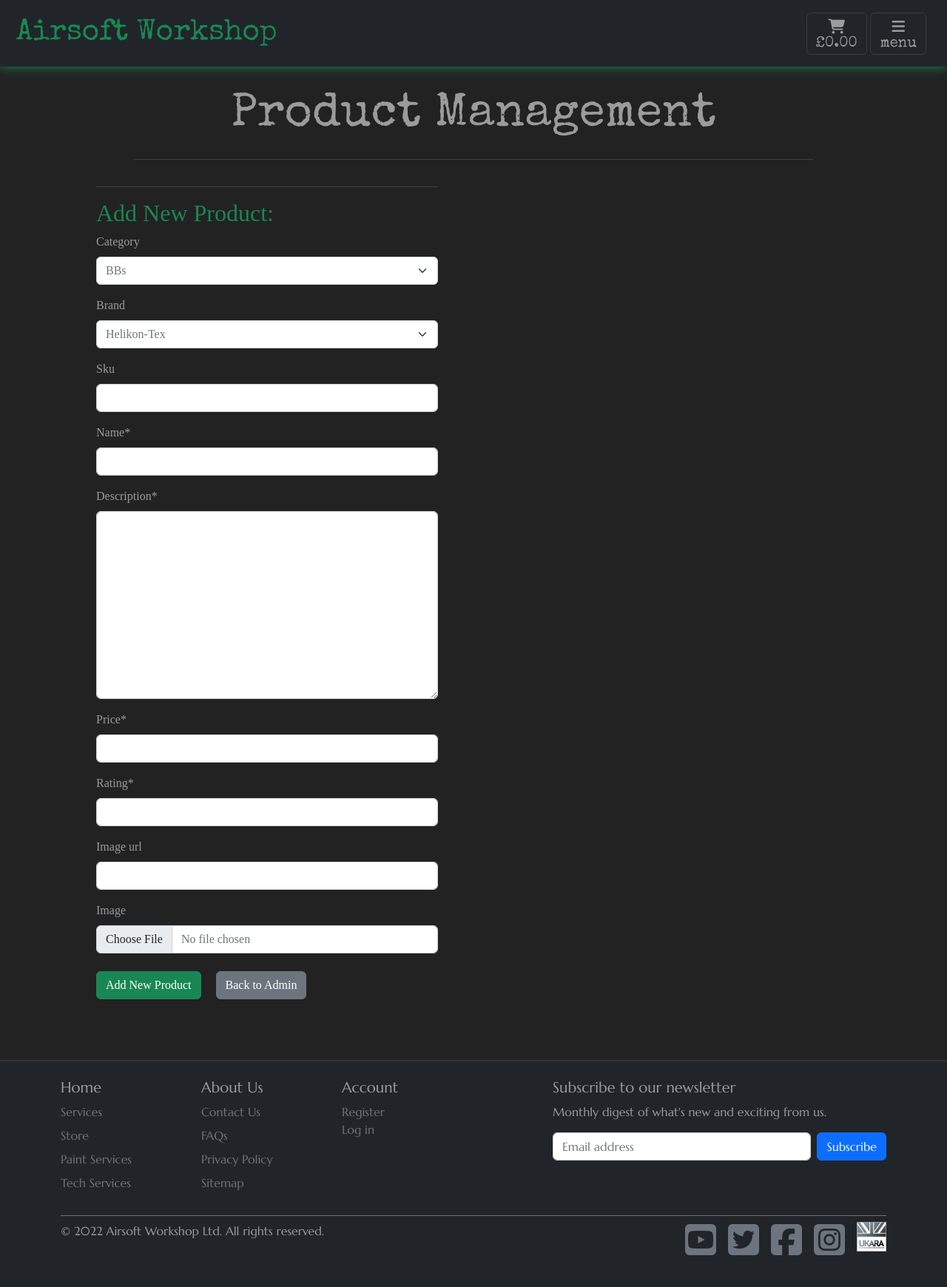
After one commit to GrantWils23/Portfolio-Project-5--Ecommerce-Applications, a Django app: page /products/add_product/ in a window 1280 px wide. The commit adds this page. Shown: the whole page at 74% size. Run offline with Django 4.2, Linux system fonts and the light colour scheme; data comes from the database, SQL or seed files in the repository; some libraries are stand-ins or nearby versions; some web fonts are replaced.

Commit message:
product admin, create admin terminal, add product view, url and template

```diff
--- a/home/urls.py
+++ b/home/urls.py
@@ -25,4 +25,5 @@ urlpatterns = [
     path('privacy_policy/', views.privacy_policy, name='privacy_policy'),
     path('sitemap/', views.sitemap_page, name='sitemap'),
     path('about_us/', views.about_us, name='about_us'),
+    path('admin_controls/', views.admin_controls, name='admin_controls'),
 ]
--- a/home/views.py
+++ b/home/views.py
@@ -36,3 +36,8 @@ def sitemap_page(request):
 def about_us(request):
     """ A view that displays the about us page"""
     return render(request, 'home/about_us.html')
+
+
+def admin_controls(request):
+    """ A view that returns the admin controls panel """
+    return render(request, 'home/admin_controls.html')
--- a/products/forms.py
+++ b/products/forms.py
@@ -16,6 +16,6 @@ class ProductForm(forms.ModelForm):
         b_friendly_names = [(b.id, b.get_friendly_name()) for b in brands]
 
         self.fields['category'].choices = c_friendly_names
-        self.fields['brands'].choices = b_friendly_names
+        self.fields['brand'].choices = b_friendly_names
         for field_name, field in self.fields.items():
-            field.widget.attrs['class']
+            field.widget.attrs['class'] = 'text-secondary'
--- /dev/null
+++ b/products/templates/products/add_product.html
@@ -0,0 +1,50 @@
+{% extends "base.html" %}
+{% load static %}
+
+
+{% block page_header %}
+<!-- Page Header-->
+<div class="container-fluid">
+    <div class="row g-0">
+        <div class="col-12 justify-content-center">
+            <h2 class="display-3 text-center mt-5 mb-1 logo-font">Product Management</h2>
+        </div>
+        <div class="container-fluid justify-content-center w-75">
+            <hr>
+        </div>
+    </div>
+</div>
+{% endblock %}
+
+
+
+{% block content %}
+
+
+<!-- Product Title -->
+
+<div class="container tertiary-font">
+    <!-- row-1 -->
+    <div class="col-6 px-5 py-1">
+        <div class="row">
+            <div class="col-12">
+                <hr>
+                <h2 class="text-success"> Add New Product:</h2>
+            </div>
+        </div>
+        <div class="row">
+            <div class="col-12">
+                <form method="POST" action="{% url 'add_product' %}" id="product-managment-form" enctype="multipart/form-data">
+                    {% csrf_token %}
+                    {{ form | crispy }}
+                    <button type="submit" class="btn btn-success me-2" value="Add Product">Add New Product</button>
+                    <span><a href="{% url 'admin_controls' %}" class="btn btn-secondary m-2">Back to Admin</a></span>
+                </form>
+            </div>
+        </div>
+    </div>
+    <!-- row-1 end -->
+</div>
+<div class="pushdown-small"></div>
+
+{% endblock %}
--- a/products/urls.py
+++ b/products/urls.py
@@ -19,5 +19,6 @@ from . import views
 
 urlpatterns = [
     path('', views.all_products, name='products'),
-    path('<product_id>', views.product_detail, name='product_detail'),
+    path('<int:product_id>/', views.product_detail, name='product_detail'),
+    path('add_product/', views.add_product, name='add_product'),
 ]
--- a/products/views.py
+++ b/products/views.py
@@ -5,6 +5,7 @@ from django.db.models import Q
 from django.db.models.functions import Lower
 
 from .models import Product, Category, Brand
+from .forms import ProductForm
 
 
 def all_products(request):
@@ -100,3 +101,14 @@ def product_detail(request, product_id):
     }
 
     return render(request, 'products/product_detail.html', context)
+
+
+def add_product(request):
+    """ Add a product to the store """
+    form = ProductForm()
+    template = 'products/add_product.html'
+    context = {
+        'form': form,
+    }
+
+    return render(request, template, context)
--- a/templates/base.html
+++ b/templates/base.html
@@ -135,7 +135,7 @@
                         <ul class="dropdown-menu dropdown-menu-dark">
                             {% if request.user.is_authenticated %}
                             {% if request.user.is_superuser %}
-                            <li><a class="dropdown-item" href="#">Product Management</a></li> <!-- come back to later -->
+                            <li><a class="dropdown-item" href="{% url 'admin_controls' %}">Store Management</a></li> <!-- come back to later -->
                             {% endif %}
                             <li><a class="dropdown-item" href="{% url 'profile' %}">User Profile</a></li> <!-- come back to later -->
                             <li>
--- a/templates/includes/footer.html
+++ b/templates/includes/footer.html
@@ -34,12 +34,9 @@
                         <ul class="nav flex-column">
                             {% if request.user.is_authenticated %}
                             {% if request.user.is_superuser %}
-                            <li class="nav-item nb-2"><a class="nav-link p-0 text-muted" href="#">Product
-                                    Management</a></li> <!-- come back to later -->
+                            <li class="nav-item nb-2"><a class="nav-link p-0 text-muted" href="{% url 'admin_controls' %}">Store Managment</a></li> <!-- come back to later -->
                             {% endif %}
-                            <li class="nav-item nb-2"><a class="nav-link p-0 text-muted" href="{% url 'profile' %}">User Profile</a>
-                            </li> <!-- come back to later -->
-
+                            <li class="nav-item nb-2"><a class="nav-link p-0 text-muted" href="{% url 'profile' %}">User Profile</a></li>
                             <li class="nav-item nb-2" i><a class="nav-link p-0 text-muted" href="{% url 'account_logout' %}">Log out</a></li>
                             {% else %}
                             <li class="nav-item nb-2"><a class="nav-link p-0 text-muted" href="{% url 'account_signup' %}">Register</a></li>
```
Also changed, not shown: home/templates/home/admin_controls.html (added, +42 -0 lines).
